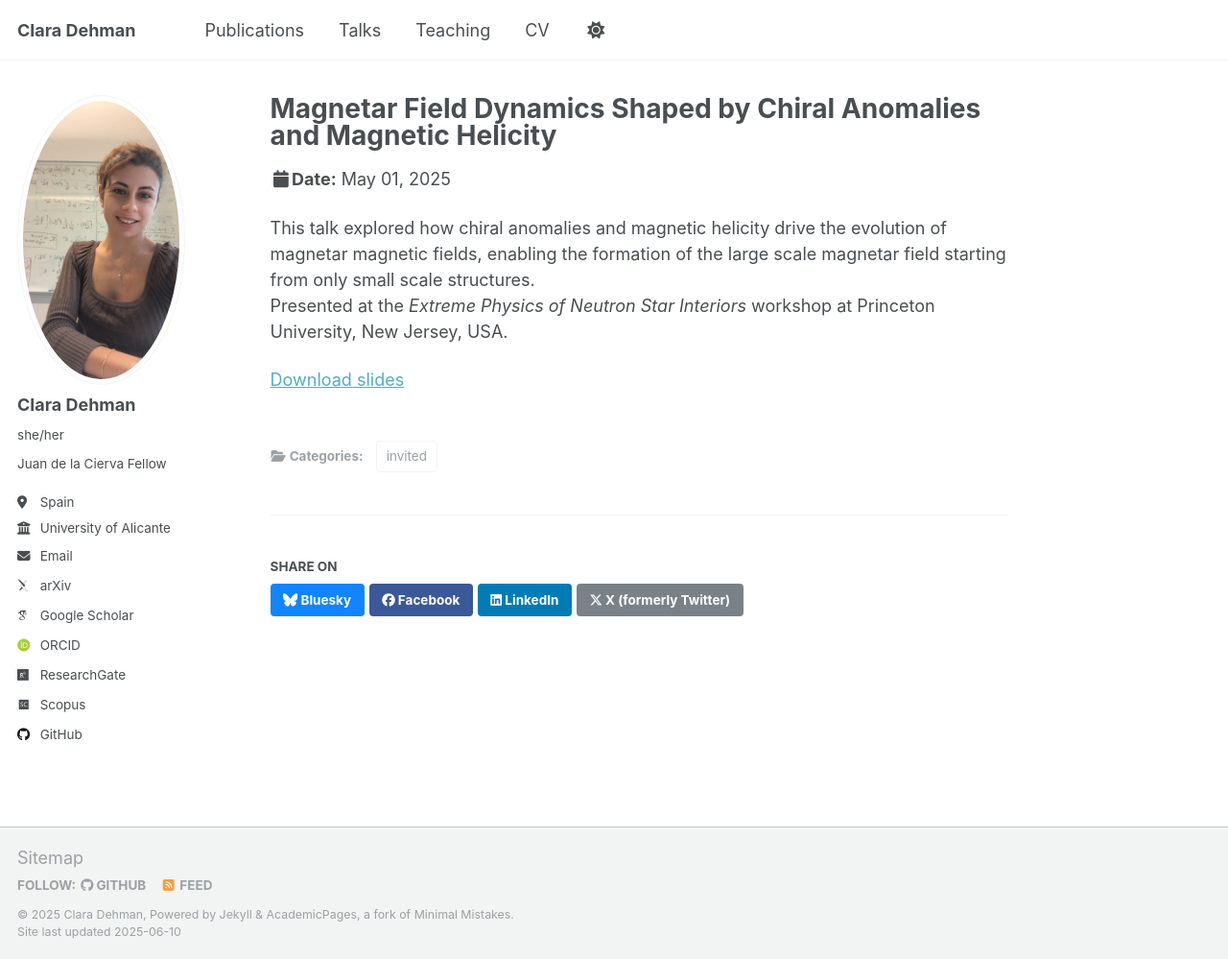
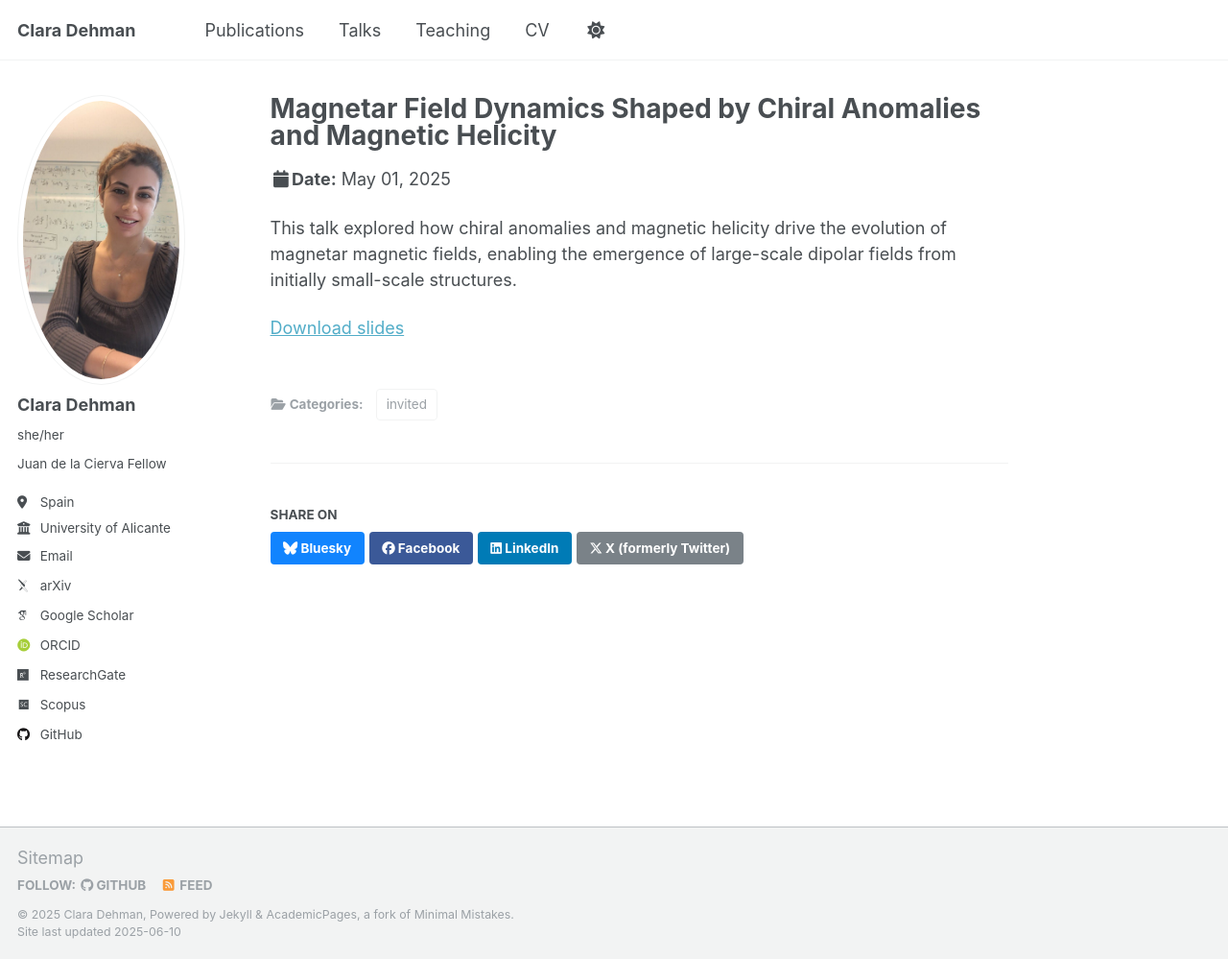
Before and after one commit to ClaraDehman/ClaraDehman.github.io, a Jekyll site: the page built from _talks/Princeton2025.md, in a window 1280 px wide and 999 px high. Shown: the whole window at 96% size. Built offline with Jekyll 4.4.1, drawn with Linux system fonts in a browser that asks for light colours; some web fonts are replaced.

Commit message:
improving the explanation Princeton2025.md

```diff
--- a/_talks/Princeton2025.md
+++ b/_talks/Princeton2025.md
@@ -2,12 +2,11 @@
 title: "Magnetar Field Dynamics Shaped by Chiral Anomalies and Magnetic Helicity"
 date: 2025-05-01
 type: "Talk"
-venue: "Extreme Physics of Neutron Star Interiors, Princeton University, USA"
+venue: "Extreme Physics of Neutron Star Interiors, Princeton University, New Jersey, USA"
 category: invited
 collection: talks
 ---
 
-This talk explored how chiral anomalies and magnetic helicity drive the evolution of magnetar magnetic fields, enabling the formation of the large scale magnetar field starting from only small scale structures.
-Presented at the *Extreme Physics of Neutron Star Interiors* workshop at Princeton University, New Jersey, USA.
+This talk explored how chiral anomalies and magnetic helicity drive the evolution of magnetar magnetic fields, enabling the emergence of large-scale dipolar fields from initially small-scale structures.
 
 [Download slides](/files/Princeton2025.pdf)
```
